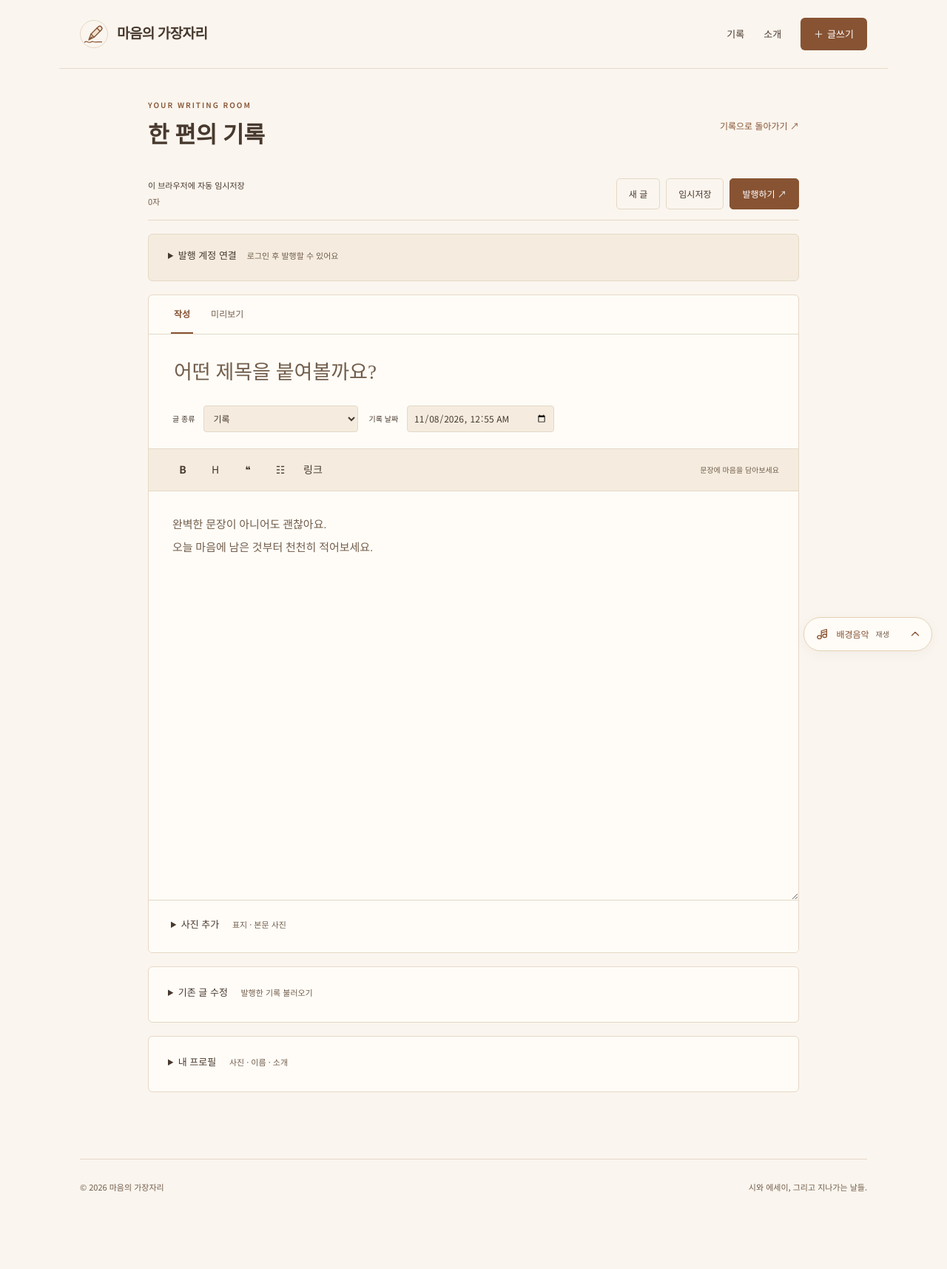
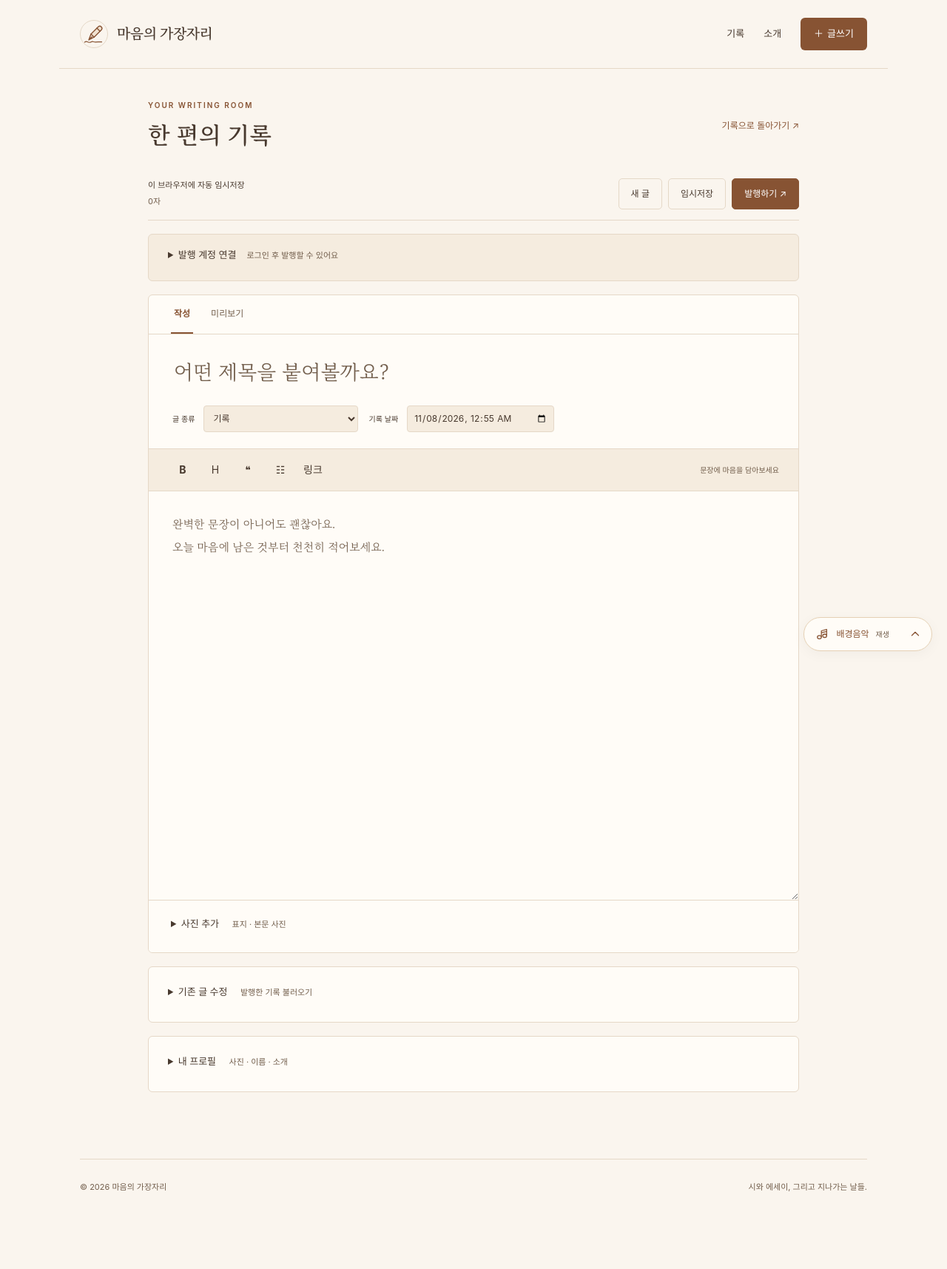
Before and after one commit to day-fly/my-diary, a Jekyll site: the page built from write.md, in a window 1280 px wide. Shown: the whole page at 74% size. Built offline with Jekyll 4.4.1, drawn with Linux system fonts in a browser that asks for light colours; some web fonts are replaced.

Commit message:
Use MaruBuri for reading and Pretendard for interface text

```diff
--- a/_layouts/default.html
+++ b/_layouts/default.html
@@ -8,9 +8,9 @@
     <meta name="theme-color" content="#f7f6f2" />
     <script src="{{ '/assets/js/seasons.js' | relative_url }}"></script>
     <title>{% if page.title %}{{ page.title | escape }} · {% endif %}{{ site.title | escape }}</title>
-    <link rel="preconnect" href="https://fonts.googleapis.com" />
-    <link rel="preconnect" href="https://fonts.gstatic.com" crossorigin />
-    <link href="https://fonts.googleapis.com/css2?family=Noto+Sans+KR:wght@400;500;600;700&family=Noto+Serif+KR:wght@400;500;600;700&display=swap" rel="stylesheet" />
+    <link rel="preload" href="{{ '/assets/fonts/maruburi/MaruBuri-Regular.woff2' | relative_url }}" as="font" type="font/woff2" crossorigin />
+    <link rel="preconnect" href="https://cdn.jsdelivr.net" crossorigin />
+    <link rel="stylesheet" href="https://cdn.jsdelivr.net/gh/orioncactus/pretendard@v1.3.9/dist/web/variable/pretendardvariable-dynamic-subset.min.css" crossorigin />
     <link rel="stylesheet" href="{{ '/assets/css/style.css' | relative_url }}?v={{ site.time | date: '%s' }}" />
   </head>
   <body{% if page.permalink == '/write/' %} class="is-writer"{% endif %}>
--- a/assets/css/style.css
+++ b/assets/css/style.css
@@ -1,3 +1,24 @@
+@font-face {
+  font-family: "MaruBuri";
+  font-style: normal;
+  font-weight: 400;
+  font-display: swap;
+  src: url("../fonts/maruburi/MaruBuri-Regular.woff2") format("woff2");
+}
+@font-face {
+  font-family: "MaruBuri";
+  font-style: normal;
+  font-weight: 600;
+  font-display: swap;
+  src: url("../fonts/maruburi/MaruBuri-SemiBold.woff2") format("woff2");
+}
+@font-face {
+  font-family: "MaruBuri";
+  font-style: normal;
+  font-weight: 700;
+  font-display: swap;
+  src: url("../fonts/maruburi/MaruBuri-Bold.woff2") format("woff2");
+}
 :root {
   --bg: #f7f6f2;
   --paper: #fffefa;
@@ -13,8 +34,8 @@
   --avatar-ink: #6d7d65;
   --subtle-surface: #f2f3ed;
   --accent-hover: #3d5345;
-  --serif: "Noto Serif KR", serif;
-  --sans: "Noto Sans KR", sans-serif;
+  --serif: "MaruBuri", "AppleMyungjo", "Batang", serif;
+  --sans: "Pretendard Variable", "Pretendard", -apple-system, BlinkMacSystemFont, "Apple SD Gothic Neo", "Malgun Gothic", sans-serif;
 }
 * {
   box-sizing: border-box;
@@ -35,6 +56,7 @@ input,
 textarea,
 select {
   font: inherit;
+  font-family: var(--sans);
   color: inherit;
 }
 a {
```
Also changed, not shown: assets/fonts/CREDITS.txt (added, +17 -0 lines), README.md, assets/fonts/maruburi/LICENSE.txt (added), assets/fonts/maruburi/MaruBuri-Bold.woff2 (added), assets/fonts/maruburi/MaruBuri-Regular.woff2 (added), assets/fonts/maruburi/MaruBuri-SemiBold.woff2 (added).
